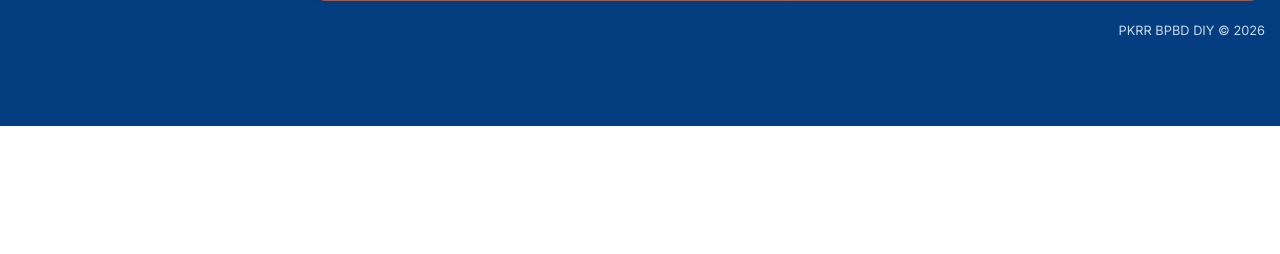
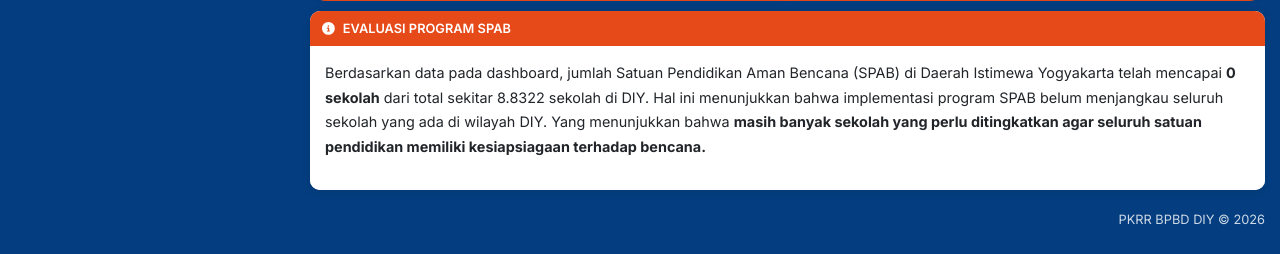
Before and after one commit to karinainnana/Sistem-Eksekutif, a PHP site: page /project-eksekutif/pages/spab.php in a window 1280 px wide. Shown: the part 748-1002 px from the top of the page. Before the commit the page ends 874 px from the top, so only its background shows below. Run offline with PHP 8.4, Linux system fonts and the light colour scheme; the visitor is signed in with stand-in values (Sample User, id 1); data that the repository does not hold is empty; some libraries are stand-ins or nearby versions.

Commit message:
change text

```diff
--- a/_old/function_old.php
+++ b/_old/function_old.php
@@ -95,7 +95,7 @@ if (isset($_POST['updatedestana'])) {
     $indeks = $_POST['indeks'];
     $tingkat = $_POST['tingkat'];
 
-    mysqli_query($conn, "UPDATE destanaa SET
+    mysqli_query($conn, "UPDATE destana SET
         desa='$desa',
         kecamatan='$kecamatan',
         kabupaten='$kabupaten',
@@ -111,7 +111,7 @@ if (isset($_POST['updatedestana'])) {
 if (isset($_POST['hapusdestana'])) {
     $id = $_POST['id_destana'];
 
-    mysqli_query($conn, "DELETE FROM destanaa WHERE id_destana='$id'");
+    mysqli_query($conn, "DELETE FROM destana WHERE id_destana='$id'");
 
     header("location: keluar.php");
 }
--- a/pages/spab.php
+++ b/pages/spab.php
@@ -440,8 +440,23 @@ $user_role = isset($_SESSION['role']) ? $_SESSION['role'] : '';
                 </div>
             </div>
 
+            <!-- Evaluasi DESTANA -->
+            <div class="chart-card">
+                <div class="chart-header" style="background-color:#e64a19; color:white;">
+                    <i class="fas fa-info-circle me-2"></i>EVALUASI PROGRAM SPAB
+                </div>
 
+                <div class="chart-body" style="height:auto; padding:15px; font-size:0.9rem; line-height:1.7;">
 
+                    <p>
+                    Berdasarkan data pada dashboard, jumlah Satuan Pendidikan Aman Bencana (SPAB)
+                    di Daerah Istimewa Yogyakarta telah mencapai
+                    <strong><?php echo number_format($total_spab); ?> sekolah</strong> dari total sekitar 8.8322 sekolah di DIY.
+                    Hal ini menunjukkan bahwa implementasi program SPAB belum menjangkau seluruh sekolah yang ada di wilayah DIY.
+                    Yang menunjukkan bahwa <strong>masih banyak sekolah yang perlu ditingkatkan agar seluruh satuan pendidikan memiliki kesiapsiagaan terhadap bencana. </strong>
+                    </p>
+                </div>
+            </div>
             <div class="dashboard-footer"> PKRR BPBD DIY &copy; <?php echo date('Y'); ?></div>
         </div>
     </div>
```
Also changed, not shown: pages/destana.php (+18 -1 lines), admin/destana.php (line endings or trailing spaces).
